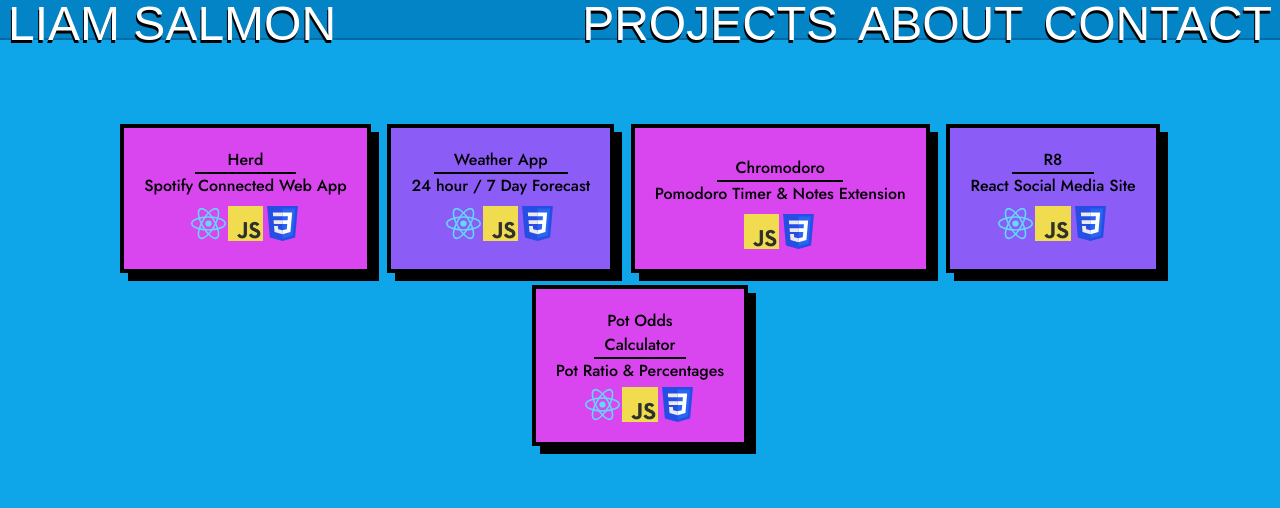
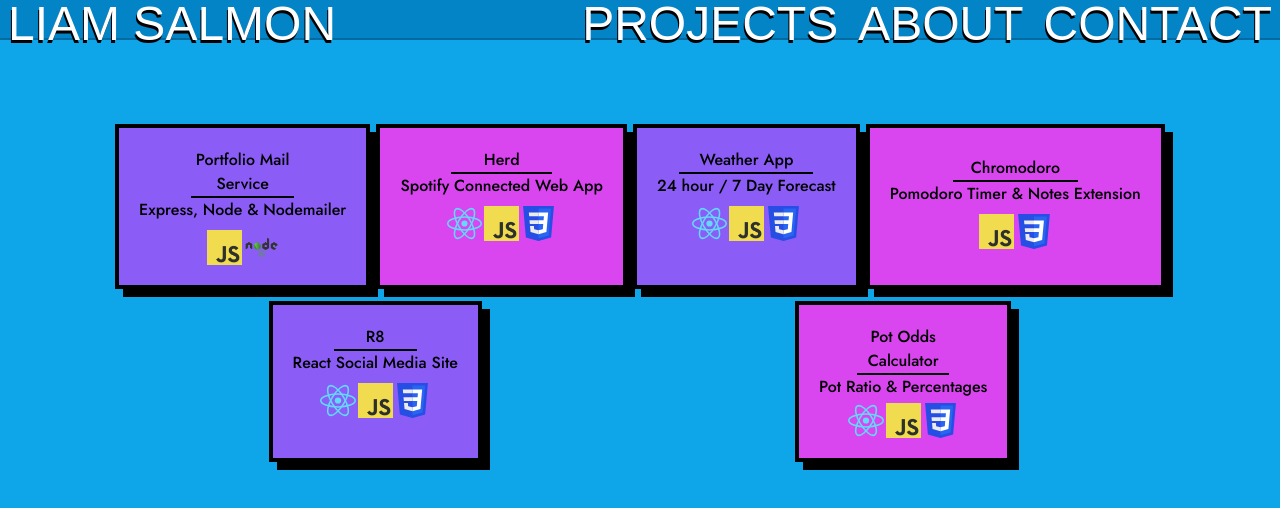
Before and after one commit to ElSammen/liamsalmon.com, a Next.js app: page /pages/projects in a window 1280 px wide. Shown: the top 508 px of the page. Built offline with nearby package versions, Linux system fonts and the light colour scheme; a web font is replaced by a local one.

Commit message:
added loader popup for contact form, added mailer to projects

```diff
--- a/app/globals.css
+++ b/app/globals.css
@@ -63,6 +63,33 @@ colorpickerdeleteme {
     -1px 1px black;
 }
 
+.loading::after {
+  content: '';
+  animation: dots 1s steps(5, end) infinite;
+}
+
+
+@keyframes dots {
+
+  0%,
+  20% {
+    content: '.';
+  }
+
+  40% {
+    content: '..';
+  }
+
+  60% {
+    content: '...';
+  }
+
+  90%,
+  100% {
+    content: '';
+  }
+}
+
 
 /* @media (prefers-color-scheme: light) {
   :root {
--- a/app/pages/contact/contactme.js
+++ b/app/pages/contact/contactme.js
@@ -1,10 +1,18 @@
 'use client'
+
+import { subheaderFont } from '@/app/utils/fonts';
+import { useState } from 'react'
 
 export default function ContactForm() {
 
+    //I'm going to set up a loading state for the form, so that the user knows that the form is being sent
+
+    const [loading, setLoading] = useState(false);
+    const [success, setSuccess] = useState(false);
 
     async function handleSubmit(event) {
         event.preventDefault();
+        setLoading(true);
 
         const data = {
             name: event.target.elements.name.value,
@@ -15,6 +23,7 @@ export default function ContactForm() {
         const sendmail = process.env.MAILURL
 
         try {
+
             let response = await fetch(sendmail, {
                 method: 'POST',
                 headers: {
@@ -23,6 +32,7 @@ export default function ContactForm() {
                 body: JSON.stringify(data),
             })
 
+
             if (response.ok) {
                 console.log("Message sent successfully");
 
@@ -30,10 +40,13 @@ export default function ContactForm() {
                 event.target.name.value = "";
                 event.target.email.value = "";
                 event.target.message.value = "";
+                setSuccess(true);
+                setLoading(false);
             }
         } catch (error) {
             console.log(error);
             console.log("Error sending message");
+            setLoading(false);
         }
 
 
@@ -45,7 +58,7 @@ export default function ContactForm() {
 
     return (
 
-        <form className="flex flex-col bg-orange-400 border-black border-4 shadow-[8px_8px_0px_rgba(0,0,0,1)] w-[20rem] p-2 mt-3" onSubmit={handleSubmit}>
+        <form className="flex flex-col bg-orange-400 border-black border-4 shadow-[8px_8px_0px_rgba(0,0,0,1)] w-[20rem] p-2 mt-3 relative" onSubmit={handleSubmit}>
             <label className="text-2xl font-bold" htmlFor="name">Name</label>
             <input className="border-2 border-black " minLength={1} maxLength={25} required type="text" name="name" id="name" />
 
@@ -55,8 +68,9 @@ export default function ContactForm() {
             <label className="text-2xl font-bold">Message</label>
             <textarea className="border-2 border-black " placeholder="I'm writing today to... " rows={4} maxLength={500} required name="message" id="message" />
 
-            <button className="border-2 border-black  px-4 py-2 w-24 bg-orange-600 hover:bg-orange-500 mt-2" type="submit">Submit</button>
-
+            <button className="border-2 border-black text-[1.2rem] px-3 py-1 w-24 bg-orange-600 hover:bg-orange-500 mt-2 shadow-[4px_4px_0px_rgba(0,0,0,1)] mb-1" type="submit">
+                <p className={subheaderFont.className}>Submit</p></button>
+            {loading ? <div className='absolute left-[5rem] bottom-[6rem] bg-orange-400 border-black border-2 shadow-[4px_4px_0px_rgba(0,0,0,1)] text-left w-[8.5rem] sm:w-[8.5rem] p-1 px-2'><p className="text-2xl font-bold loading">Sending</p></div> : null}
         </form>
 
     )
--- a/app/pages/projects/page.js
+++ b/app/pages/projects/page.js
@@ -43,6 +43,35 @@ export default function Projects() {
         <main className="bg-sky-500 flex min-h-screen min-w-screen mt-14 md:mt-0 flex-col flex-wrap items-center justify-between">
             <section className="maintop flex sm:flex-row flex-wrap justify-between w-full py-7 px-6  sm:px-28 sm:mx-auto sm:my-[3rem] text-center md:text-left">
                 <div className="projectbox flex sm:flex-row flex-wrap justify-between w-full sm:mx-auto sm:my-[3rem] text-center w-[20rem]">
+                    <div
+                        id={0}
+                        onClick={() => setExpand(0)}
+                        className="flex flex-col bg-violet-500 border-4 border-black shadow-[8px_8px_0px_rgba(0,0,0,1)] p-5 text-center mb-3 mx-auto relative">
+                        {expandedState[0] ? <div className="absolute top-0 right-1 cursor-pointer hover:text-white text-[1.5rem]"
+                            onClick={(e) => {
+                                e.stopPropagation();
+                                closeExpand(0);
+                            }} >
+                            ☒
+                        </div> : null}
+                        <div className={subheaderFont.className}>
+                            <p className="border-b-2 border-black w-[50%] mx-auto text-[1.2]">Portfolio Mail Service</p>
+                            <p className="mx-auto">Express, Node & Nodemailer</p>
+                            <div className="flex justify-center space-x-0.5 techbox mt-2 mx-auto">
+                                <Image src={jsIcon} className="opacity-[1]" alt="JavaScript language icon" style={{ width: "2.2rem" }} />
+                                <Image src={nodeJS} className="opacity-[1]" alt="NodeJS icon" style={{ width: "2.2rem" }} />
+                            </ div>
+                            {expandedState[0] ? <div className="expanded mx-auto bg-violet-400 border-black border-2 mt-3 shadow-[3px_3px_0px_rgba(0,0,0,1)]">
+                                {expandedState[0] ? <span ><Link className="hover:text-white mx-3" href="https://www.liamsalmon.com/pages/contact" >Demo</Link> <Link className="hover:text-white" href="https://github.com/ElSammen/mailservice" >Repo</Link></span> : null}
+                                {expandedState[0] ? <p className="w-[90%] mx-auto text-center">A simple Express server that utilizes Nodemailer to send emails to my personal email address.</p> : null}
+                                {expandedState[0] ? <p className="w-[90%] mx-auto text-center">The server is hosted on Render and is called via a Nextjs fetch request from the contact form on the contact page.</p> : null}
+                            </div> : null}
+                        </div>
+                    </div>
+
+
+
+
                     <div
                         id={1}
                         onClick={() => setExpand(1)}
--- a/tailwind.config.js
+++ b/tailwind.config.js
@@ -79,7 +79,6 @@ module.exports = {
           '100%': { transform: 'translate(-0.5rem, 0.5rem)' }
         },
 
-
       }
     }
   }
```
